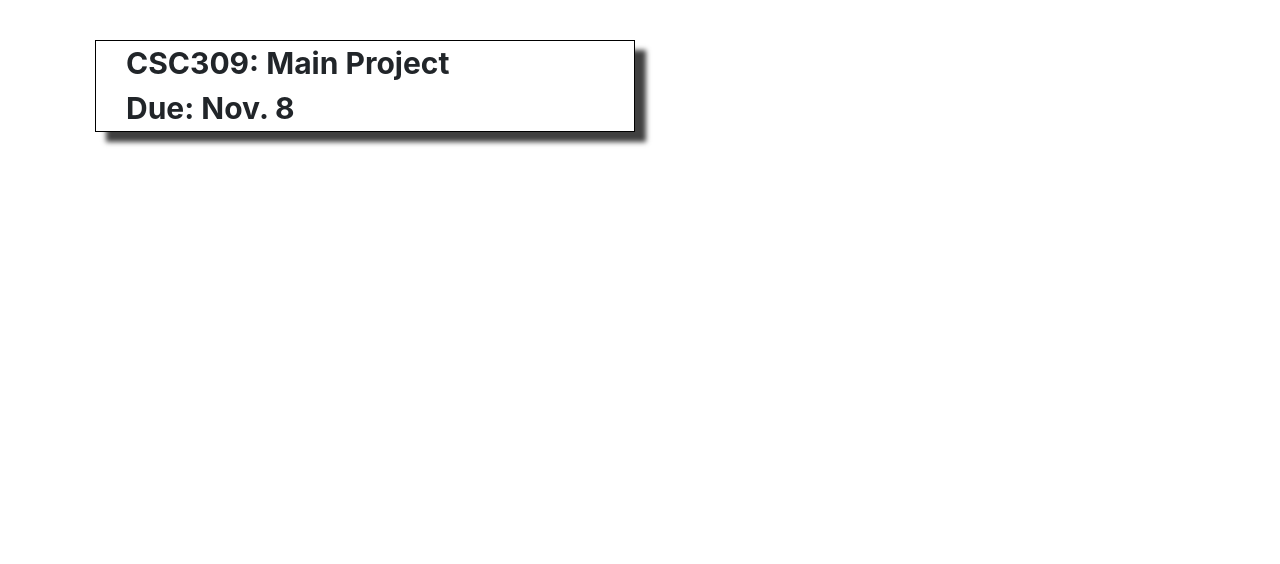
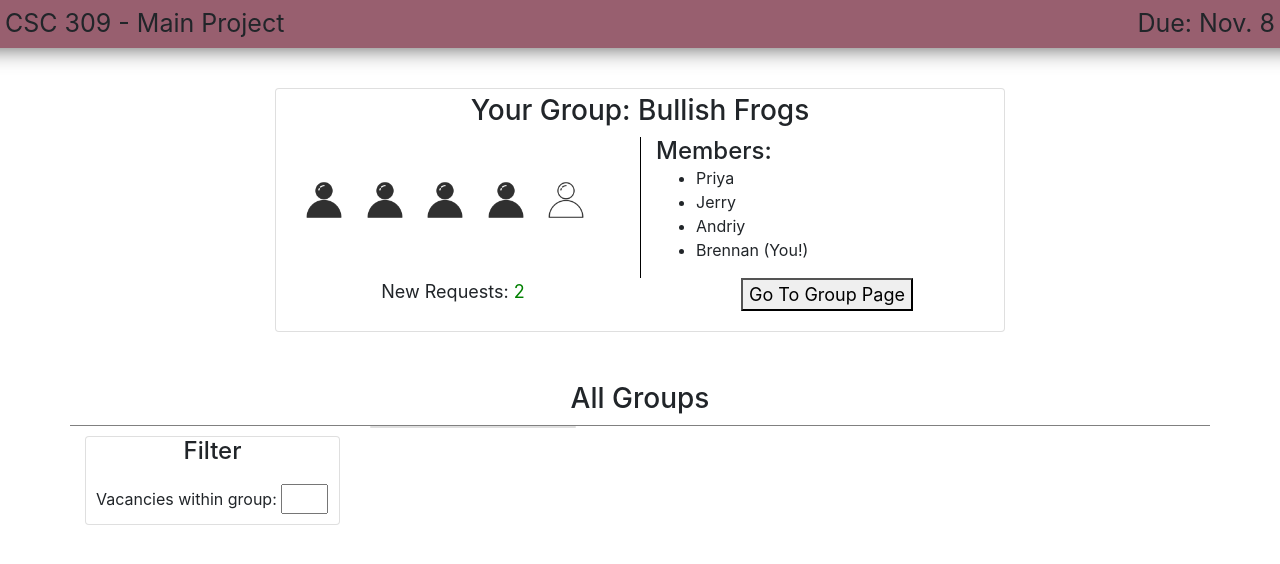
Before and after one commit to jerry123z/Groupr, a plain HTML site: page assignment.html in a window 1280 px wide. Drawn offline with nearby package versions, Linux system fonts and the light colour scheme.

Commit message:
Finished "your group" box Added "filled person" and "unfilled person" icons to content folder. Created a card which displays the user's group name, the number of members, the names of the members, the number of requests, and a "go to group page" button.

```diff
--- a/assignment.html
+++ b/assignment.html
@@ -8,20 +8,87 @@
     <meta name="viewport" content="width=device-width, initial-scale=1">
   </head>
   <body>
-    <div id="page-container" class="container">
-      <!-- page header -->
-      <div class="row">
-          <div class="col-md-6">
-          <div id="header-container" class="big-container container">
-            <div>
-              <div id="title" class="col"> CSC309: Main Project </div>
+    <div class='assignment-block'>
+      <div class='assignment-name'>CSC 309 - Main Project</div>
+      <div class='assignment-date'>Due: Nov. 8</div>
+    </div>
+    <div id="window-container" class="shadow-above">
+      <div id="page-container" class="container">
+        <!-- user group info -->
+        <div class="row">
+          <div class="col-md-2"> </div> <!-- spacing div -->
+          <div class="col-md-8">
+            <div id="group-container" class="big-container card">
+              <!-- group title -->
+              <div id="group-header" class="row">
+                <div class="col">
+                  <h3> Your Group: <span id="group-name">  Bullish Frogs </span> </h3>
+                </div>
+              </div>
+              <!-- group member info -->
+              <div class="row">
+                <div class="col-md-6">
+                  <!-- icons -->
+                  <div id="number-members-container" class="container">
+                    <img class="user-icon" src="content/person_filled.png">
+                    <img class="user-icon" src="content/person_filled.png">
+                    <img class="user-icon" src="content/person_filled.png">
+                    <img class="user-icon" src="content/person_filled.png">
+                    <img class="user-icon" src="content/person_unfilled.png">
+                  </div>
+                </div>
+                <!-- names of members -->
+                <div id="group-members-container" class="col-md-6">
+                  <h4> Members: </h4>
+                  <ul>
+                    <li>Priya</li>
+                    <li>Jerry</li>
+                    <li>Andriy</li>
+                    <li>Brennan (You!)</li>
+                  </ul>
+                </div>
+              </div>
+              <!-- group footer -->
+              <div id="group-footer" class="row">
+                <div id="num-requests-container" class="col-md-6">
+                  New Requests: <span id="num-requests"> 2 </span>
+                </div>
+                <div id="group-button-container" class="col-md-6">
+                  <button id="group-button">Go To Group Page</button>
+                </div>
+              </div>
             </div>
-            <div>
-              <div id="due" class="col"> Due: Nov. 8 </div>
+          </div>
+        </div>
+
+        <div class="space"> </div>
+        <!-- all groups section-->
+        <div id="results-header" class="row">
+          <div class="col">
+            <h3> All Groups </h3>
+          </div>
+        </div>
+        <div class="row">
+          <!-- filter groups area -->
+          <div class="col-md-3">
+            <div id="filter-container" class="card">
+              <h4> Filter </h4>
+              <span> Vacancies within group: <input id="vacancies"> </span>
+            </div>
+          </div>
+          <!-- all groups -->
+          <div class="col-md-9">
+            <div id="all-groups-container" class="container">
+              <div class="row">
+                 <div class="all-groups-entry col-md-3 card">
+                 </div>
+              </row>
+            </div>
             </div>
           </div>
         </div>
       </div>
     </div>
+
   </body>
 </html>
--- a/css/assignment.css
+++ b/css/assignment.css
@@ -1,20 +1,102 @@
+.assignment-block {
+	display: flex;
+	flex-direction: row;
+	padding: 5px;
+	background-color: #985F6F;
+	font-size: 25px;
+}
+
+.assignment-name {
+	flex: 1 0 auto;
+}
+
+.assignment-date {
+    flex: 0 0 auto;
+}
+
+.shadow-above {
+    -webkit-box-shadow: inset 0px 30px 25px -32px rgba(0,0,0,0.75);
+    -moz-box-shadow: inset 0px 30px 25px -32px rgba(0,0,0,0.75);
+    box-shadow: inset 0px 30px 25px -32px rgba(0,0,0,0.75);
+}
+
 #page-container {
-    margin: 40px;
-    margin-left: 80px;
+    padding-top:40px;
+    margin: auto;
 }
 
 .big-container {
-    -webkit-box-shadow: 11px 10px 5px 0px rgba(0,0,0,0.75);
-    -moz-box-shadow: 11px 10px 5px 0px rgba(0,0,0,0.75);
-    box-shadow: 11px 10px 5px 0px rgba(0,0,0,0.75);
-    border: solid 1px black;
+    border: solid 10px grey;
+    padding: 5px;
 }
 
-#title, #due, #group-header {
+h2, h3, h4 {
+    display: inline;
     font-size: 30px;
     font-weight: bold;
+	text-align:center;
+}
+
+h2 {
+    font-size: 30px;
+}
+
+h3 {
+    font-size: 22px;
+}
+
+h4 {
+	font-size: 16px;
 }
 
 .space {
     height: 50px;
 }
+
+#group-header {
+    text-align: center;
+    margin-bottom: 10px;
+}
+
+.user-icon {
+    max-height: 80px;
+    max-width: 80px;
+    margin: -12px;
+}
+
+#group-members-container {
+    border-left: solid 1px black;
+}
+
+#number-members-container {
+    position: relative;
+    top: 25%;
+    height: 100%;
+}
+
+#num-requests {
+    color: green;
+}
+
+#group-footer {
+    margin-bottom: 15px;
+    text-align: center;
+    font-size: 18px;
+}
+
+#results-header {
+    border-bottom: 1px solid grey;
+    padding-bottom: 10px;
+    text-align: center;
+}
+
+#filter-container {
+	margin-top: 10px;
+}
+#filter-container span {
+	margin: 10px;
+}
+
+#vacancies {
+	width: 20%;
+}
```
Also changed, not shown: content/person_filled.png (added), content/person_unfilled.png (added).
